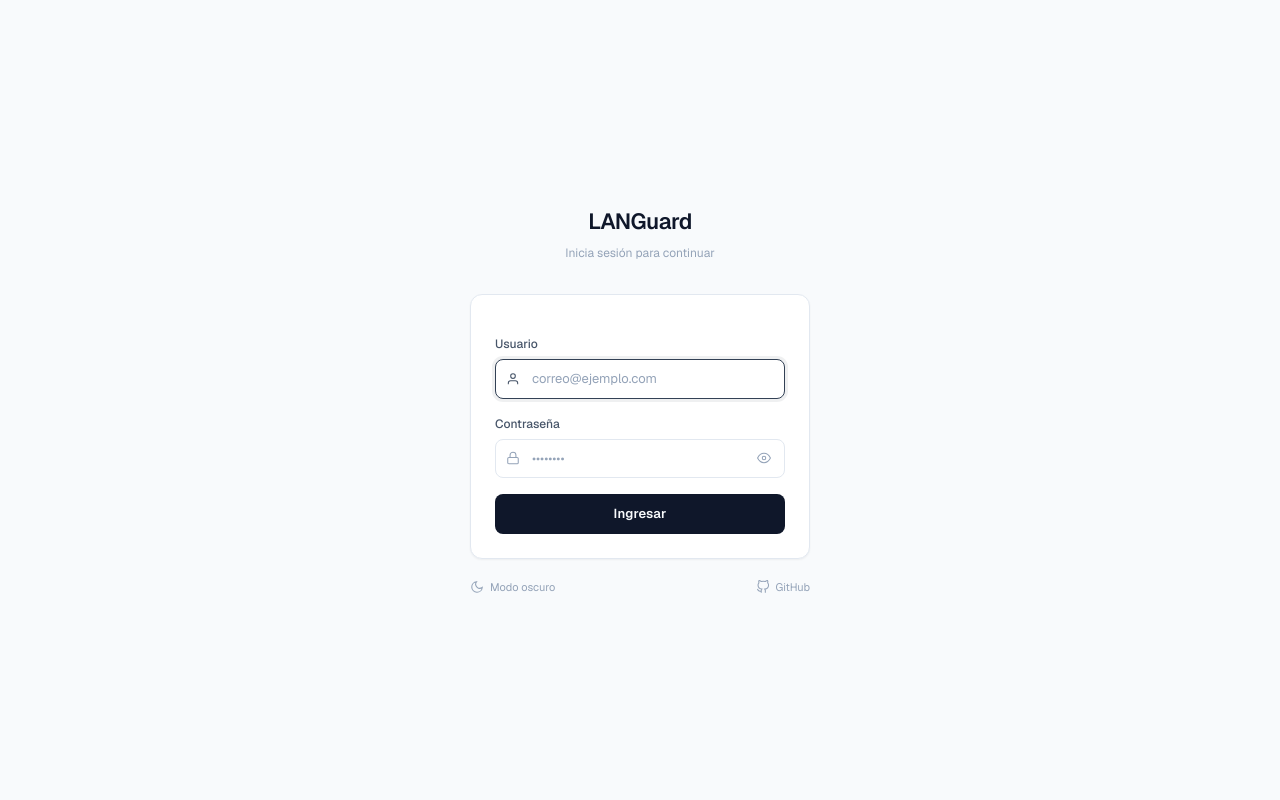
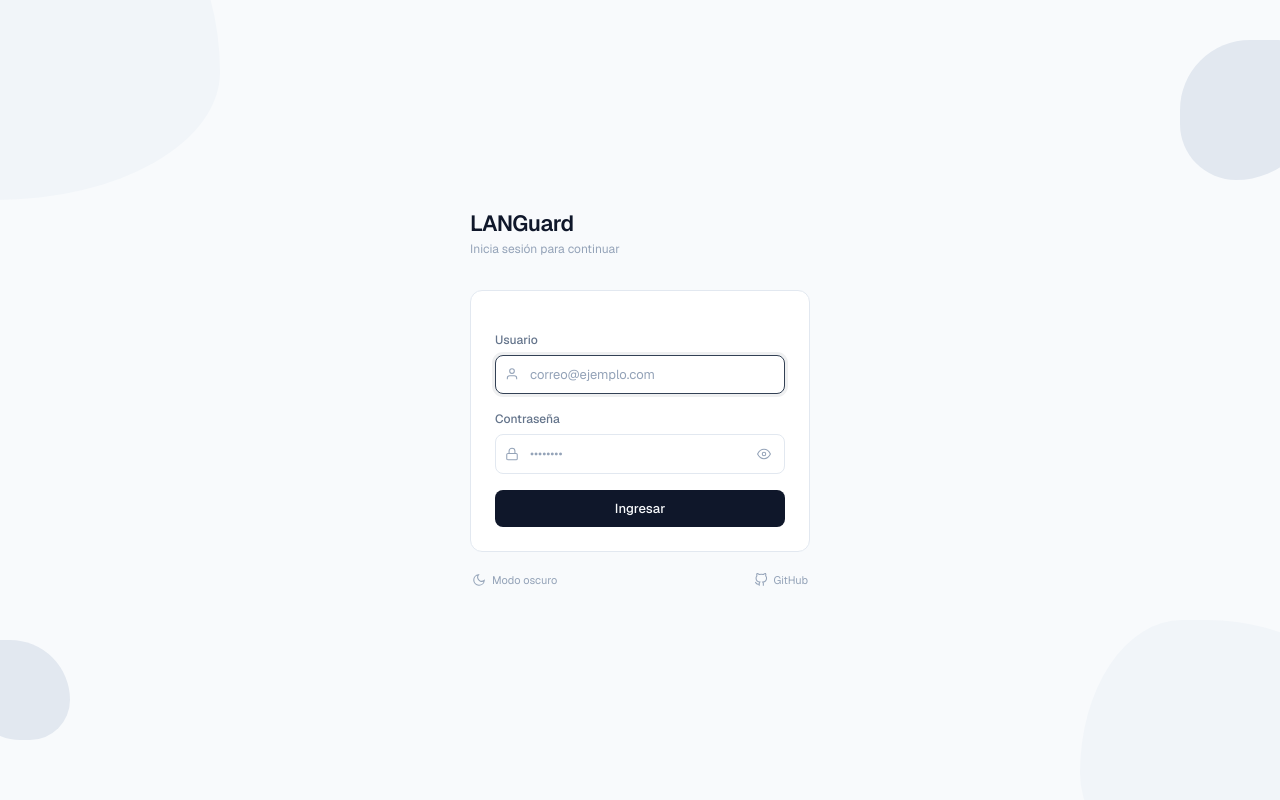
Before and after one commit to Osvaldo-Net/LANGuard, a Flask app: page /login in a window 1280 px wide. Run offline with Flask 3, Linux system fonts and the light colour scheme; parts of the project's set-up code (start-up, migrations or seed data) failed here and were passed over; some libraries are stand-ins or nearby versions.

Commit message:
Refactor login.html for improved structure and styling

```diff
--- a/templates/login.html
+++ b/templates/login.html
@@ -13,15 +13,8 @@
       darkMode: "class",
       theme: {
         extend: {
-          colors: {
-            dark1: "#0c0c0f",
-            dark2: "#111118",
-            dark3: "#1a1a24"
-          },
-          fontFamily: {
-            sans: ["Geist", "sans-serif"],
-            mono: ["Geist Mono", "monospace"]
-          }
+          colors: { dark1: "#0c0c0f", dark2: "#111118", dark3: "#1a1a24" },
+          fontFamily: { sans: ["Geist","sans-serif"], mono: ["Geist Mono","monospace"] }
         }
       }
     };
@@ -31,114 +24,151 @@
   </script>
   <style>
     @keyframes fade-up {
-      from { opacity: 0; transform: translateY(10px); }
-      to   { opacity: 1; transform: translateY(0); }
+      from { opacity:0; transform:translateY(8px); }
+      to   { opacity:1; transform:translateY(0); }
     }
     .fade-up { animation: fade-up .35s cubic-bezier(.16,1,.3,1) both; }
 
-    .input-field {
-      width:100%; padding:9px 12px 9px 36px;
-      border-radius:8px; font-size:13px;
-      border:1px solid #e2e8f0; background:#fff; outline:none;
-      transition:border-color .15s, box-shadow .15s;
-      font-family:"Geist", sans-serif;
+    /* ── Background shapes ── */
+    .bg-shape {
+      position: fixed;
+      border-radius: 50%;
+      pointer-events: none;
+      z-index: 0;
     }
-    .input-field:focus { border-color:#334155; box-shadow:0 0 0 3px rgba(51,65,85,.08); }
-    .dark .input-field { background:#1a1a24; border-color:#2a2d40; color:#e2e8f0; }
-    .dark .input-field:focus { border-color:#475569; box-shadow:0 0 0 3px rgba(71,85,105,.12); }
-    .input-field::placeholder { color:#94a3b8; }
+    /* Light mode shapes */
+    .shape-tl {
+      width: 320px; height: 320px;
+      top: -120px; left: -100px;
+      background: #f1f5f9;
+      border-radius: 60% 40% 70% 30% / 50% 60% 40% 50%;
+    }
+    .shape-br {
+      width: 280px; height: 280px;
+      bottom: -100px; right: -80px;
+      background: #f1f5f9;
+      border-radius: 40% 60% 30% 70% / 60% 40% 50% 50%;
+    }
+    .shape-tr {
+      width: 140px; height: 140px;
+      top: 40px; right: -40px;
+      background: #e2e8f0;
+      border-radius: 50% 30% 60% 40%;
+    }
+    .shape-bl {
+      width: 100px; height: 100px;
+      bottom: 60px; left: -30px;
+      background: #e2e8f0;
+      border-radius: 30% 60% 40% 50%;
+    }
+    /* Dark mode shapes */
+    .dark .shape-tl { background: #1a1a24; }
+    .dark .shape-br { background: #1a1a24; }
+    .dark .shape-tr { background: #111118; }
+    .dark .shape-bl { background: #111118; }
 
-    .btn-primary {
-      width:100%; padding:10px 16px; border-radius:8px;
-      background:#0f172a; color:#f8fafc;
-      font-size:13px; font-weight:600; cursor:pointer;
-      border:none; transition:background .15s, transform .1s;
-      font-family:"Geist", sans-serif; letter-spacing:.01em;
+    /* ── Inputs ── */
+    .field {
+      width:100%; padding:9px 10px 9px 34px; border-radius:8px; font-size:13px;
+      border:1px solid #e2e8f0; background:#fff; outline:none; box-sizing:border-box;
+      transition:border-color .15s, box-shadow .15s; font-family:"Geist",sans-serif; color:#0f172a;
     }
-    .btn-primary:hover { background:#1e293b; }
-    .btn-primary:active { transform:scale(.99); }
-    .dark .btn-primary { background:#f1f5f9; color:#0f172a; }
-    .dark .btn-primary:hover { background:#e2e8f0; }
+    .field:focus { border-color:#334155; box-shadow:0 0 0 3px rgba(51,65,85,.08); }
+    .field::placeholder { color:#94a3b8; }
+    .dark .field { background:#1a1a24; border-color:#2a2d40; color:#e2e8f0; }
+    .dark .field:focus { border-color:#475569; box-shadow:0 0 0 3px rgba(71,85,105,.12); }
 
-    .input-icon {
-      position:absolute; left:11px; top:50%; transform:translateY(-50%);
+    .field-icon {
+      position:absolute; left:10px; top:50%; transform:translateY(-50%);
       width:14px; height:14px; color:#94a3b8; pointer-events:none;
-      transition:color .15s;
     }
-    .input-group:focus-within .input-icon { color:#475569; }
-    .dark .input-group:focus-within .input-icon { color:#94a3b8; }
+
+    .btn-main {
+      width:100%; padding:9px 16px; border-radius:8px; font-size:13px; font-weight:500;
+      background:#0f172a; color:#f8fafc; border:none; cursor:pointer;
+      font-family:"Geist",sans-serif; transition:background .15s, transform .1s;
+    }
+    .btn-main:hover  { background:#1e293b; }
+    .btn-main:active { transform:scale(.99); }
+    .dark .btn-main       { background:#f1f5f9; color:#0f172a; }
+    .dark .btn-main:hover { background:#e2e8f0; }
   </style>
 </head>
 
-<body class="min-h-screen flex flex-col bg-slate-50 dark:bg-dark1 font-sans antialiased" style="font-size:13px">
+<body class="min-h-screen flex flex-col items-center justify-center bg-slate-50 dark:bg-dark1 font-sans antialiased px-4 relative overflow-hidden" style="font-size:13px">
 
-  <main class="flex-1 flex items-center justify-center px-4 py-12">
-    <div class="w-full max-w-[340px] fade-up">
+  <!-- Background shapes -->
+  <div class="bg-shape shape-tl"></div>
+  <div class="bg-shape shape-tr"></div>
+  <div class="bg-shape shape-br"></div>
+  <div class="bg-shape shape-bl"></div>
+
+  <!-- Content -->
+  <div class="w-full max-w-[340px] fade-up relative z-10">
 
     <!-- Wordmark -->
-      <div class="mb-8 text-center">
-        <h1 class="font-semibold text-slate-900 dark:text-white tracking-tight" style="font-size:22px;letter-spacing:-.02em">LANGuard</h1>
+    <div class="mb-8">
+      <h1 class="font-semibold text-slate-900 dark:text-white leading-none" style="font-size:22px;letter-spacing:-.02em">LANGuard</h1>
       <p class="text-slate-400 dark:text-slate-500 mt-1.5" style="font-size:12px">Inicia sesión para continuar</p>
     </div>
 
     <!-- Alerts -->
     {% if error %}
-      <div class="mb-4 flex items-start gap-2 px-3 py-2.5 rounded-lg bg-red-50 dark:bg-red-900/15 border border-red-200 dark:border-red-800/60 text-red-700 dark:text-red-400 fade-up" style="font-size:12px">
+    <div class="mb-4 flex items-start gap-2 px-3 py-2.5 rounded-lg text-red-700 dark:text-red-400 fade-up"
+      style="font-size:12px;background:#fff1f2;border:1px solid #fecaca">
       <svg xmlns="http://www.w3.org/2000/svg" class="w-3.5 h-3.5 mt-px flex-shrink-0" viewBox="0 0 24 24" fill="none" stroke="currentColor" stroke-width="2"><circle cx="12" cy="12" r="10"/><line x1="12" y1="8" x2="12" y2="12"/><line x1="12" y1="16" x2="12.01" y2="16"/></svg>
       <span>{{ error }}</span>
     </div>
     {% endif %}
 
     {% if timeout %}
-      <div class="mb-4 flex items-start gap-2 px-3 py-2.5 rounded-lg bg-amber-50 dark:bg-amber-900/15 border border-amber-200 dark:border-amber-800/60 text-amber-700 dark:text-amber-400 fade-up" style="font-size:12px">
+    <div class="mb-4 flex items-start gap-2 px-3 py-2.5 rounded-lg text-amber-700 dark:text-amber-400 fade-up"
+      style="font-size:12px;background:#fffbeb;border:1px solid #fde68a">
       <svg xmlns="http://www.w3.org/2000/svg" class="w-3.5 h-3.5 mt-px flex-shrink-0" viewBox="0 0 24 24" fill="none" stroke="currentColor" stroke-width="2"><circle cx="12" cy="12" r="10"/><polyline points="12 6 12 12 16 14"/></svg>
       <span>Sesión expirada. Vuelve a iniciar sesión.</span>
     </div>
     {% endif %}
 
     <!-- Card -->
-      <div class="bg-white dark:bg-dark2 rounded-xl border border-slate-200 dark:border-slate-800/60 shadow-sm p-6">
+    <div class="bg-white dark:bg-dark2 rounded-xl border border-slate-200 dark:border-slate-800/60 p-6">
       <form method="POST" class="space-y-4">
-
-          <!-- CSRF token — requerido por Flask-WTF -->
         <input type="hidden" name="csrf_token" value="{{ csrf_token() }}">
 
         <!-- Usuario -->
         <div>
-            <label class="block text-slate-600 dark:text-slate-400 mb-1.5 font-medium" style="font-size:12px">Usuario</label>
-            <div class="input-group relative">
-              <svg xmlns="http://www.w3.org/2000/svg" class="input-icon" viewBox="0 0 24 24" fill="none" stroke="currentColor" stroke-width="1.8"><path d="M20 21v-2a4 4 0 0 0-4-4H8a4 4 0 0 0-4 4v2"/><circle cx="12" cy="7" r="4"/></svg>
+          <label class="block text-slate-500 dark:text-slate-400 mb-1.5 font-medium" style="font-size:12px">Usuario</label>
+          <div class="relative">
+            <svg class="field-icon" xmlns="http://www.w3.org/2000/svg" viewBox="0 0 24 24" fill="none" stroke="currentColor" stroke-width="1.8"><path d="M20 21v-2a4 4 0 0 0-4-4H8a4 4 0 0 0-4 4v2"/><circle cx="12" cy="7" r="4"/></svg>
             <input type="text" name="usuario" placeholder="correo@ejemplo.com" required autofocus
-                autocomplete="username" class="input-field" />
+              autocomplete="username" class="field" />
           </div>
         </div>
 
         <!-- Contraseña -->
         <div>
-            <label class="block text-slate-600 dark:text-slate-400 mb-1.5 font-medium" style="font-size:12px">Contraseña</label>
-            <div class="input-group relative">
-              <svg xmlns="http://www.w3.org/2000/svg" class="input-icon" viewBox="0 0 24 24" fill="none" stroke="currentColor" stroke-width="1.8"><rect x="3" y="11" width="18" height="11" rx="2"/><path d="M7 11V7a5 5 0 0 1 10 0v4"/></svg>
+          <label class="block text-slate-500 dark:text-slate-400 mb-1.5 font-medium" style="font-size:12px">Contraseña</label>
+          <div class="relative">
+            <svg class="field-icon" xmlns="http://www.w3.org/2000/svg" viewBox="0 0 24 24" fill="none" stroke="currentColor" stroke-width="1.8"><rect x="3" y="11" width="18" height="11" rx="2"/><path d="M7 11V7a5 5 0 0 1 10 0v4"/></svg>
             <input id="pass" type="password" name="contrasena" placeholder="••••••••" required
-                style="padding-right:36px" autocomplete="current-password"
-                class="input-field" />
-              <button type="button" onclick="togglePass()"
-                class="absolute right-3 top-1/2 -translate-y-1/2 text-slate-400 hover:text-slate-600 dark:hover:text-slate-300 transition p-0.5">
-                <svg id="ico-eye" xmlns="http://www.w3.org/2000/svg" class="w-3.5 h-3.5" viewBox="0 0 24 24" fill="none" stroke="currentColor" stroke-width="1.8"><path d="M1 12s4-8 11-8 11 8 11 8-4 8-11 8-11-8-11-8z"/><circle cx="12" cy="12" r="3"/></svg>
+              style="padding-right:36px" autocomplete="current-password" class="field" />
+            <button type="button" onclick="togglePass()" aria-label="Mostrar contraseña"
+              class="absolute right-2.5 top-1/2 -translate-y-1/2 text-slate-400 hover:text-slate-600 dark:hover:text-slate-300 transition p-1">
+              <svg id="ico-eye"     xmlns="http://www.w3.org/2000/svg" class="w-3.5 h-3.5" viewBox="0 0 24 24" fill="none" stroke="currentColor" stroke-width="1.8"><path d="M1 12s4-8 11-8 11 8 11 8-4 8-11 8-11-8-11-8z"/><circle cx="12" cy="12" r="3"/></svg>
               <svg id="ico-eye-off" xmlns="http://www.w3.org/2000/svg" class="w-3.5 h-3.5 hidden" viewBox="0 0 24 24" fill="none" stroke="currentColor" stroke-width="1.8"><path d="M17.94 17.94A10.07 10.07 0 0 1 12 20c-7 0-11-8-11-8a18.45 18.45 0 0 1 5.06-5.94"/><path d="M9.9 4.24A9.12 9.12 0 0 1 12 4c7 0 11 8 11 8a18.5 18.5 0 0 1-2.16 3.19"/><line x1="1" y1="1" x2="23" y2="23"/></svg>
             </button>
           </div>
         </div>
 
-          <button type="submit" class="btn-primary mt-1">Ingresar</button>
-
+        <button type="submit" class="btn-main">Ingresar</button>
       </form>
     </div>
 
-      <!-- Footer actions -->
-      <div class="mt-5 flex items-center justify-between">
-        <button onclick="toggleTheme()" class="flex items-center gap-1.5 text-slate-400 hover:text-slate-600 dark:hover:text-slate-300 transition" style="font-size:11px">
+    <!-- Footer -->
+    <div class="flex items-center justify-between mt-5 px-0.5">
+      <button onclick="toggleTheme()"
+        class="flex items-center gap-1.5 text-slate-400 hover:text-slate-600 dark:hover:text-slate-300 transition" style="font-size:11px">
         <svg id="th-moon" xmlns="http://www.w3.org/2000/svg" class="w-3.5 h-3.5" viewBox="0 0 24 24" fill="none" stroke="currentColor" stroke-width="1.8"><path d="M21 12.79A9 9 0 1 1 11.21 3 7 7 0 0 0 21 12.79z"/></svg>
-          <svg id="th-sun" xmlns="http://www.w3.org/2000/svg" class="w-3.5 h-3.5 hidden" viewBox="0 0 24 24" fill="none" stroke="currentColor" stroke-width="1.8"><circle cx="12" cy="12" r="5"/><line x1="12" y1="1" x2="12" y2="3"/><line x1="12" y1="21" x2="12" y2="23"/><line x1="4.22" y1="4.22" x2="5.64" y2="5.64"/><line x1="18.36" y1="18.36" x2="19.78" y2="19.78"/><line x1="1" y1="12" x2="3" y2="12"/><line x1="21" y1="12" x2="23" y2="12"/><line x1="4.22" y1="19.78" x2="5.64" y2="18.36"/><line x1="18.36" y1="5.64" x2="19.78" y2="4.22"/></svg>
+        <svg id="th-sun"  xmlns="http://www.w3.org/2000/svg" class="w-3.5 h-3.5 hidden" viewBox="0 0 24 24" fill="none" stroke="currentColor" stroke-width="1.8"><circle cx="12" cy="12" r="5"/><line x1="12" y1="1" x2="12" y2="3"/><line x1="12" y1="21" x2="12" y2="23"/><line x1="4.22" y1="4.22" x2="5.64" y2="5.64"/><line x1="18.36" y1="18.36" x2="19.78" y2="19.78"/><line x1="1" y1="12" x2="3" y2="12"/><line x1="21" y1="12" x2="23" y2="12"/><line x1="4.22" y1="19.78" x2="5.64" y2="18.36"/><line x1="18.36" y1="5.64" x2="19.78" y2="4.22"/></svg>
         <span id="th-label">Modo oscuro</span>
       </button>
       <a href="https://github.com/Osvaldo-Net/LANGuard" target="_blank" rel="noopener noreferrer"
@@ -149,7 +179,6 @@
     </div>
 
   </div>
-  </main>
 
   <script>
     function togglePass() {
@@ -159,20 +188,17 @@
       document.getElementById('ico-eye').classList.toggle('hidden', show);
       document.getElementById('ico-eye-off').classList.toggle('hidden', !show);
     }
-
     function toggleTheme() {
       const dark = document.documentElement.classList.toggle('dark');
       localStorage.setItem('modoOscuro', dark);
       syncThemeIcon();
     }
-
     function syncThemeIcon() {
       const dark = document.documentElement.classList.contains('dark');
       document.getElementById('th-moon').classList.toggle('hidden', dark);
       document.getElementById('th-sun').classList.toggle('hidden', !dark);
       document.getElementById('th-label').textContent = dark ? 'Modo claro' : 'Modo oscuro';
     }
-
     syncThemeIcon();
   </script>
 </body>
```
Lines whose indentation alone changed are shown as unchanged.
